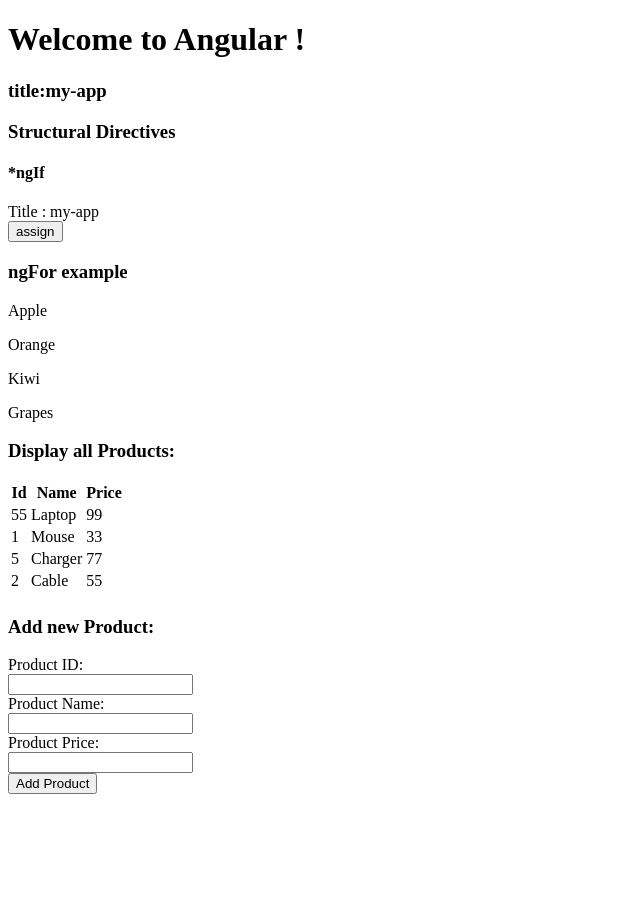
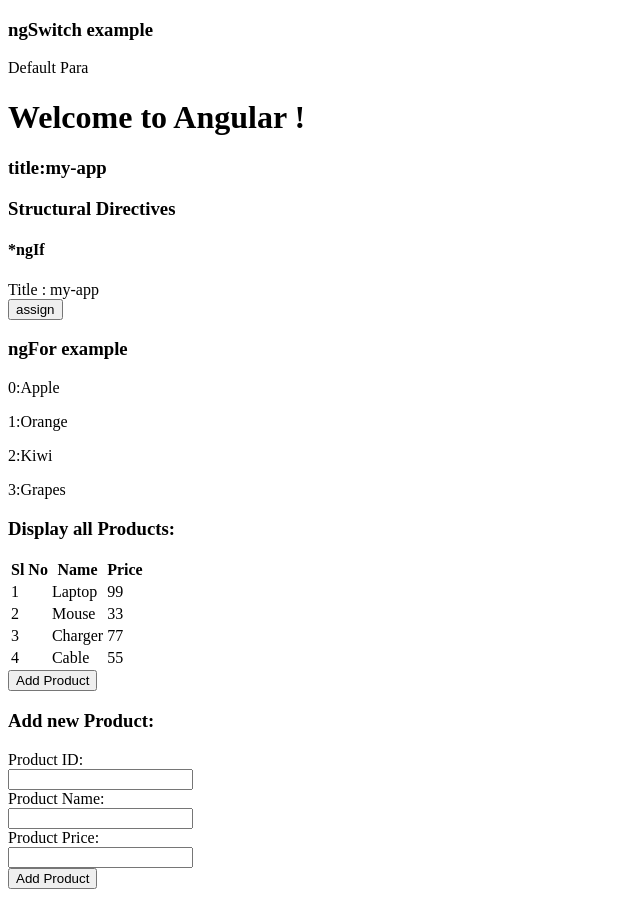
Before and after one commit to sreenath20/f24-b1-angular-demo, an Angular app: page / in a window 1280 px wide. Both pictures are taken after a click on the button "Add Product". Shown: the whole page, without its empty margins (0-640 px from the left). Before the commit the page ends 802 px from the top, so only its background shows below. Built offline with nearby package versions, Linux system fonts and the light colour scheme.

Commit message:
angular service added

```diff
--- a/src/app/app.component.html
+++ b/src/app/app.component.html
@@ -1,3 +1,16 @@
+<!-- {{demoService.getData()}} -->
+
+<div>
+  <h3>ngSwitch example</h3>
+  <div [ngSwitch]="choice">
+    <p *ngSwitchCase="1" >Para 1</p>
+    <p *ngSwitchCase="2">Para 2</p>
+    <p *ngSwitchCase="3">Para 3</p>
+    <p *ngSwitchDefault>Default Para </p>
+  </div>
+</div>
+
+
 <div *ngIf="isEnabled">
   <h1> Welcome to Angular !</h1>
   <!-- interpolation -->
@@ -20,47 +33,47 @@
 
   </div>
   <button (click)="assignProduct()">assign</button>
-
-
-
 </div>
 
 <div>
   <h3>ngFor example</h3>
-  <p *ngFor="let fruit of fruits" >
-    {{fruit}}
+  <p *ngFor="let fruit of fruits;let i=index">
+    {{i}}:{{fruit}}
   </p>
 </div>
 
 <div>
   <h3>Display all Products:</h3>
-  <table *ngIf="products">
-
+  <h6 *ngIf="products.length <1">No products to display.</h6>
+  <table *ngIf="products.length >0">
     <tr>
-      <th>Id</th>
+      <th>Sl No</th>
       <th>Name</th>
       <th>Price</th>
     </tr>
-    <tr *ngFor="let product of products">
-      <td>{{product.id}}</td>
+    <tr *ngFor="let product of products; let i=index">
+      <!-- <td>{{product.id}}</td> -->
+      <td>{{i+1}}</td>
       <td>{{product.name}}</td>
       <td>{{product.price}}</td>
     </tr>
   </table>
-
+<button (click)="enableAddProduct()">Add Product</button>
+  <div *ngIf = "isAddEnabled">
     <h3> Add new Product: </h3>
     <form id="form1">
       <label for="pId">Product ID:</label><br>
-  <input type="text" id="pId" name="pId" [(ngModel)] = "product.id">
+      <input type="text" id="pId" name="pId" [(ngModel)]="product.id">
       <br>
       <label for="pName">Product Name:</label><br>
-  <input type="text" id="pName" name="pName" [(ngModel)] = "product.name">
+      <input type="text" id="pName" name="pName" [(ngModel)]="product.name">
       <br>
       <label for="pPrice">Product Price:</label><br>
-  <input type="text" id="pPrice" name="pPrice" [(ngModel)] = "product.price">
+      <input type="text" id="pPrice" name="pPrice" [(ngModel)]="product.price">
       <br>
       <button (click)="addNewProduct()">Add Product</button>
     </form>
+  </div>
 </div>
 
 <!-- <img [src] = "imageUrl" alt="Fish image" height="100px" width="100px">
--- a/src/app/app.component.ts
+++ b/src/app/app.component.ts
@@ -3,6 +3,7 @@
 import { FormsModule } from '@angular/forms';
 import { CommonModule } from '@angular/common';
 import { Product } from './model/product';
+import { DemoService } from './service/demo.service';
 @Component({
   selector: 'app-root',
   standalone: true,
@@ -12,6 +13,9 @@
 
 })
 export class AppComponent {
+  // ngSwitch eg
+  choice:number=5;
+
   title = 'my-app';
   imageUrl = "./assets/images/fish.jpg";
   url = "https://www.google.com";
@@ -24,16 +28,24 @@
 
   product: Product = new Product();
   someProduct?: Product;// =  new Product(55,"Some name",3456.00);
-  constructor() {
+  isAddEnabled:boolean=false;
+  // Dependency injection
+  constructor(private demoService:DemoService) {
     this.products.push(new Product(55, "Laptop", 99.00));
     this.products.push(new Product(1, "Mouse", 33.00));
     this.products.push(new Product(5, "Charger", 77.00));
     this.products.push(new Product(2, "Cable", 55.00));
+    this.demoService.setData(555);
+    console.log(this.demoService.getData());
+  }
 
+  enableAddProduct(){
+    this.isAddEnabled=true;
   }
   public addNewProduct(){
     this.products.push(this.product);
     this.product= new Product();
+    this.isAddEnabled=false;
   }
   public assignProduct() {
 
--- a/src/app/model/Product.ts
+++ b/src/app/model/Product.ts
@@ -1,3 +1,5 @@
 export class Product {
-    constructor(public id?: number, public name?: string, public price?: number) { };
+    constructor(public id?: number,
+        public name?: string,
+         public price?: number) { };
 }
--- /dev/null
+++ b/src/app/service/demo.service.ts
@@ -0,0 +1,18 @@
+import { Injectable } from '@angular/core';
+
+@Injectable({
+  providedIn: 'root'
+})
+export class DemoService {
+
+ private data: number = 100;
+
+  constructor() { }
+  public getData(): number {
+    return this.data;
+  }
+  public setData(data:number): void {
+    this.data =data;
+  }
+
+}
```
Also changed, not shown: 1 other file (tests, documents, lock files or other folders). Lines whose indentation alone changed are shown as unchanged.
